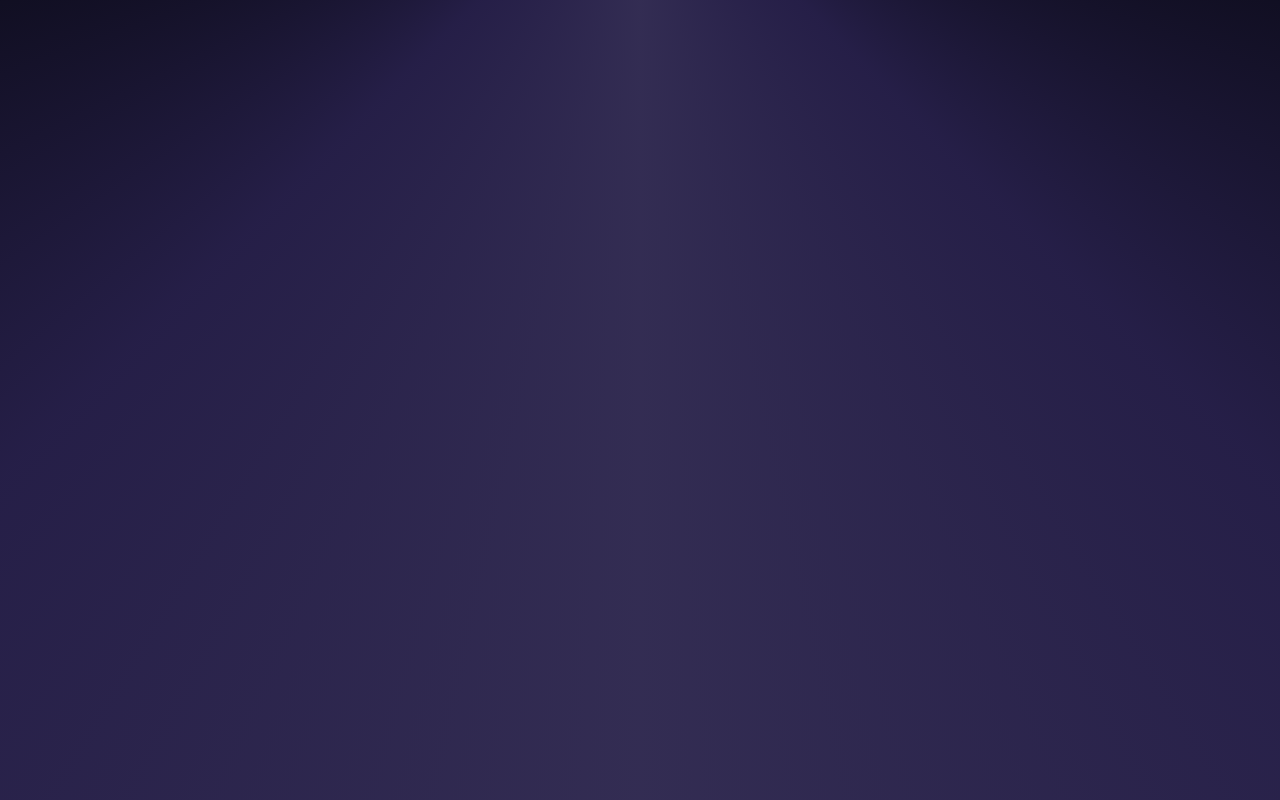
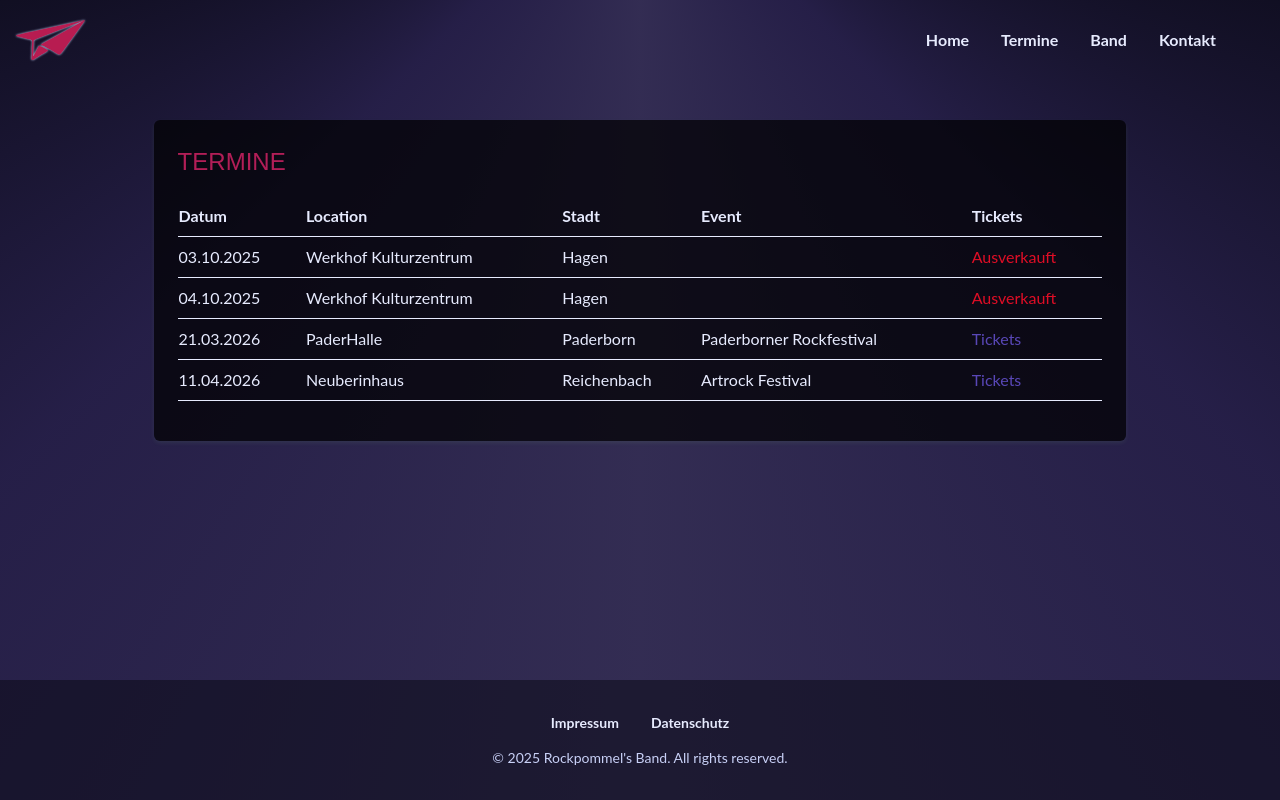
Before and after one commit to ManuKapolke/rockpommelsband, a React (Vite) app: page /dates in a window 1280 px wide. Before the commit this address had no page. Built offline with nearby package versions, Linux system fonts and the light colour scheme; a web font is replaced by a local one.

Commit message:
Add dates route, remove "in großer Besetzung"

```diff
--- a/src/components/App/App.tsx
+++ b/src/components/App/App.tsx
@@ -6,6 +6,7 @@ import { About } from "../../pages/About/About";
 import { Contact } from "../../pages/Contact/Contact";
 import { PrivacyERecht } from "../../pages/Legal/Privacy";
 import { Imprint } from "../../pages/Legal/Imprint";
+import { Concerts } from "../../pages/Concerts/Concerts";
 
 export const App = () => {
   return (
@@ -13,7 +14,7 @@ export const App = () => {
       <Routes>
         <Route path="/" element={<Layout />}>
           <Route index element={<Home />} />
-          {/* <Route path="konzerte" element={<Concerts />} /> */}
+          <Route path="dates" element={<Concerts />} />
           <Route path="about" element={<About />} />
           {/* <Route path="press" element={<Press />} />
           <Route path="gallery" element={<Gallery />} />
--- a/src/components/Header/Header.tsx
+++ b/src/components/Header/Header.tsx
@@ -4,6 +4,8 @@ import React from 'react';
 import PaperplaneIcon from '../../assets/papierflieger.svg';
 import PaperplaneLightIcon from '../../assets/papierflieger-hell.svg';
 
+// TODO: Aktuelle Seite in hover Farbe
+// TODO: Burger-Menü
 export const Header = () => {
     React.useEffect(() => {
         const handleScroll = () => {
@@ -42,9 +44,9 @@ export const Header = () => {
                     <li>
                         <NavLink to="/">Home</NavLink>
                     </li>
-                    {/* <li>
-                        <NavLink to="/konzerte">Konzerte</NavLink>
-                    </li> */}
+                    <li>
+                        <NavLink to="/dates">Termine</NavLink>
+                    </li>
                     <li>
                         <NavLink to="/about">Band</NavLink>
                     </li>
--- a/src/pages/Concerts/Concerts.module.less
+++ b/src/pages/Concerts/Concerts.module.less
@@ -17,3 +17,7 @@
   text-align: start;
   padding-block: 8px;
 }
+
+.soldOut {
+  color: var(--font-color-hover);
+}
--- a/src/pages/Concerts/Concerts.tsx
+++ b/src/pages/Concerts/Concerts.tsx
@@ -1,25 +1,42 @@
 import { Card } from "../../components/Card/Card";
+import { Typewriter } from "../../components/Typewriter/Typewriter";
 import { concerts } from "./concertData";
 import styles from "./Concerts.module.less";
 
 export const Concerts = () => {
   return (
     <Card>
-            <h2 id="konzerthistorie">Konzerte</h2>
+      <Typewriter text="Termine" />
       <table className={styles.concertTable}>
         <thead>
           <tr>
             <th>Datum</th>
+            <th>Location</th>
             <th>Stadt</th>
-                        <th>Location</th>
+            <th>Event</th>
+            <th>Tickets</th>
           </tr>
         </thead>
         <tbody>
           {concerts.map((concert) => (
             <tr>
               <td>{concert.date}</td>
+              <td>{concert.location}</td>
               <td>{concert.city}</td>
-                            <td>{concert.location}</td>
+              <td>{concert.event}</td>
+              <td>
+                {concert.soldOut ? (
+                  <span className={styles.soldOut}>Ausverkauft</span>
+                ) : (
+                  <a
+                    href={concert.tickets}
+                    target="_blank"
+                    rel="noopener noreferrer"
+                  >
+                    Tickets
+                  </a>
+                )}
+              </td>
             </tr>
           ))}
         </tbody>
--- a/src/pages/Concerts/concertData.ts
+++ b/src/pages/Concerts/concertData.ts
@@ -1,12 +1,40 @@
-export const concerts = [
+export type Concert = {
+  date: string;
+  city: string;
+  location: string;
+  event?: string;
+  tickets?: string;
+  soldOut?: boolean;
+};
+
+export const concerts: Array<Concert> = [
   {
     date: "03.10.2025",
     city: "Hagen",
     location: "Werkhof Kulturzentrum",
+    tickets: "https://werkhof-kulturzentrum.de/rockpommels-band",
+    soldOut: true,
   },
   {
     date: "04.10.2025",
     city: "Hagen",
     location: "Werkhof Kulturzentrum",
+    tickets: "https://werkhof-kulturzentrum.de/rockpommels-band-2",
+    soldOut: true,
+  },
+  {
+    date: "21.03.2026",
+    city: "Paderborn",
+    event: "Paderborner Rockfestival",
+    location: "PaderHalle",
+    tickets:
+      "https://www.eventim.de/eventseries/paderborner-rockfestival-2026-3939589",
+  },
+  {
+    date: "11.04.2026",
+    city: "Reichenbach",
+    event: "Artrock Festival",
+    location: "Neuberinhaus",
+    tickets: "https://prog-rock.club",
   },
 ];
--- a/src/pages/Home/Home.tsx
+++ b/src/pages/Home/Home.tsx
@@ -63,7 +63,7 @@ export const Home = () => {
                 <div className={styles.bigTextWrapper}>
                     <Typewriter text="Die Premiere einer neuen/alten Band!" />
                     <h3>Sechs ehemalige <span className="emphasized">Grobschnitt</span>-Musiker und ihre Freunde
-                        zelebrieren die einzigartige Musik der Hagener Kultband in großer Besetzung.</h3>
+                        zelebrieren die einzigartige Musik der Hagener Kultband.</h3>
                 </div>
             </div>
 
```
Lines whose indentation alone changed are shown as unchanged.
